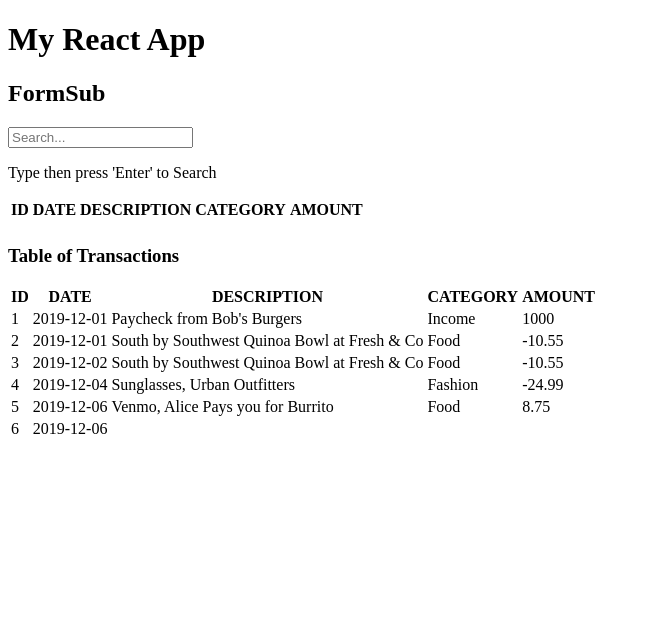
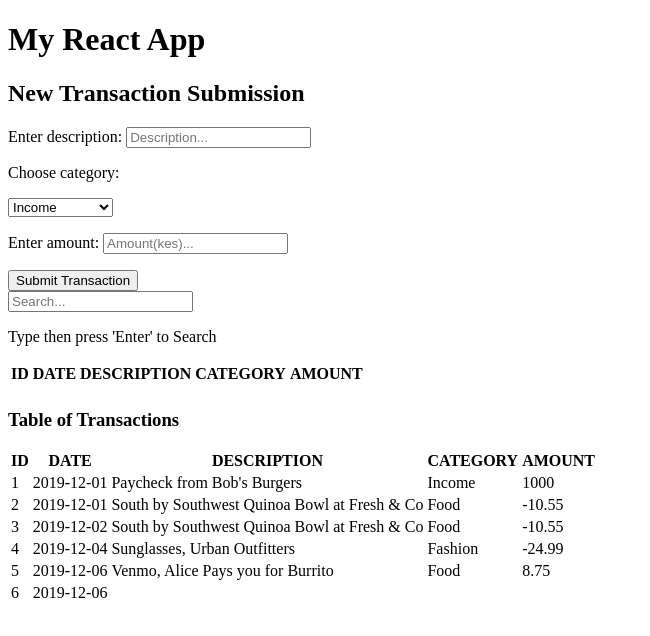
Before and after one commit to SkimZconceited/code-challenge-bank-of-flatiron, a React (Create React App) app: page / in a window 1280 px wide. Shown: the top 636 px of the page, without its empty margins (0-650 px from the left). Built offline with nearby package versions, Linux system fonts and the light colour scheme; data requests are answered from the project's data file.

Commit message:
Data collectors are done

```diff
--- a/src/components/FormSub.js
+++ b/src/components/FormSub.js
@@ -1,7 +1,25 @@
 function FormSub() {
+
+    const handleSub = (e) => e.preventDefault();
+
   return (
-    <div>
-      <h2>FormSub</h2>
+    <div id="form-Sub">
+      <h2>New Transaction Submission</h2>
+      <form onSubmit={handleSub}>
+        <p>Enter description: <input placeholder="Description..." /></p>
+        <div id="div-category">
+        <p>Choose category:</p>
+
+        <select id="dropdown" name="fruit">
+            <option value="income">Income</option>
+            <option value="fashion">Fashion</option>
+            <option value="food">Food</option>
+            <option value="entertainment">Entertainment</option>
+        </select>
+        </div>
+        <p>Enter amount: <input type="number" placeholder="Amount(kes)..." /></p>
+        <input type="submit" value="Submit Transaction" />
+      </form>
     </div>
   );
 }
```
